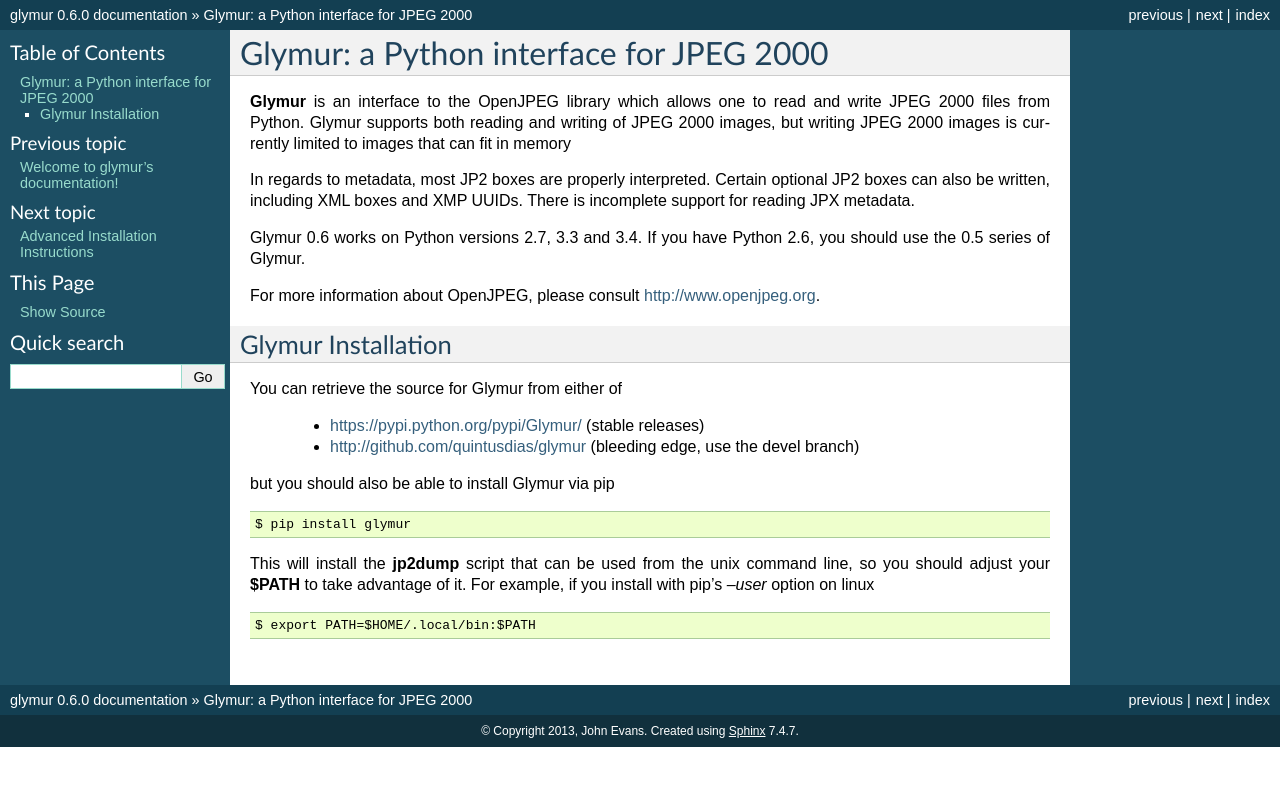
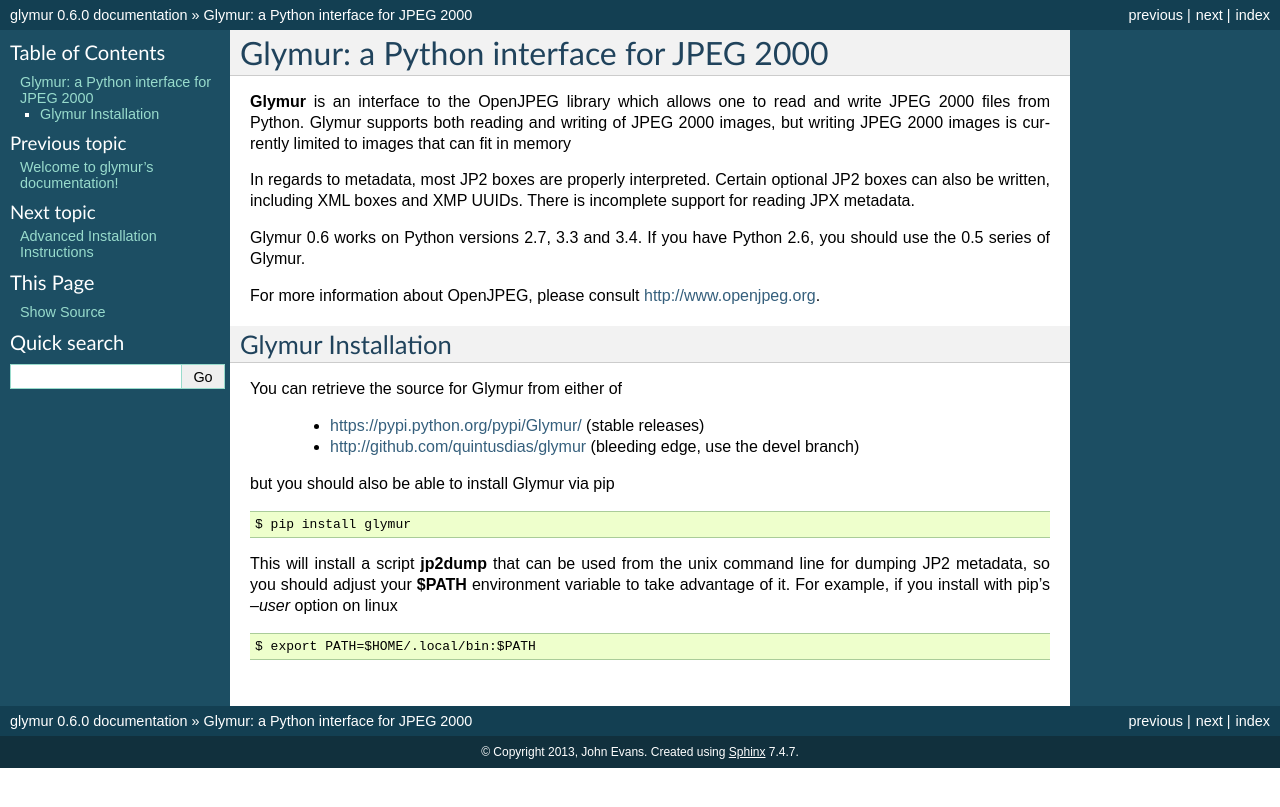
Before and after one commit to quintusdias/glymur, a Sphinx documentation site: the page built from docs/source/introduction.rst, in a window 1280 px wide. Shown: the top 807 px of the page. Built offline with Sphinx 7.4.7, drawn with Linux system fonts in a browser that asks for light colours.

```diff
--- a/docs/source/index.rst
+++ b/docs/source/index.rst
@@ -15,9 +15,9 @@ Contents:
    introduction
    detailed_installation
    how_do_i
-   roadmap
    api
    whatsnew/index
+   roadmap
 
 ------------------
 Indices and tables
--- a/docs/source/introduction.rst
+++ b/docs/source/introduction.rst
@@ -27,9 +27,9 @@ but you should also be able to install Glymur via pip ::
 
     $ pip install glymur
 
-This will install the **jp2dump** script that can be used from the unix command
-line, so you should adjust your **$PATH**
-to take advantage of it.  For example, if you install with pip's
-`--user` option on linux ::
+This will install a script **jp2dump** that can be used from the unix command
+line for dumping JP2 metadata, so you should adjust your **$PATH**
+environment variable to take advantage of it.  For example, if you install
+with pip's `--user` option on linux ::
 
     $ export PATH=$HOME/.local/bin:$PATH
--- a/setup.py
+++ b/setup.py
@@ -25,6 +25,7 @@ kwargs['install_requires'] = instllrqrs
 clssfrs = ["Programming Language :: Python",
            "Programming Language :: Python :: 2.7",
            "Programming Language :: Python :: 3.3",
+           "Programming Language :: Python :: 3.4",
            "Programming Language :: Python :: Implementation :: CPython",
            "License :: OSI Approved :: MIT License",
            "Development Status :: 5 - Production/Stable",
```
Also changed, not shown: docs/source/how_do_i.rst (+9 -9 lines), docs/source/roadmap.rst (+8 -0 lines), 7 other files.
